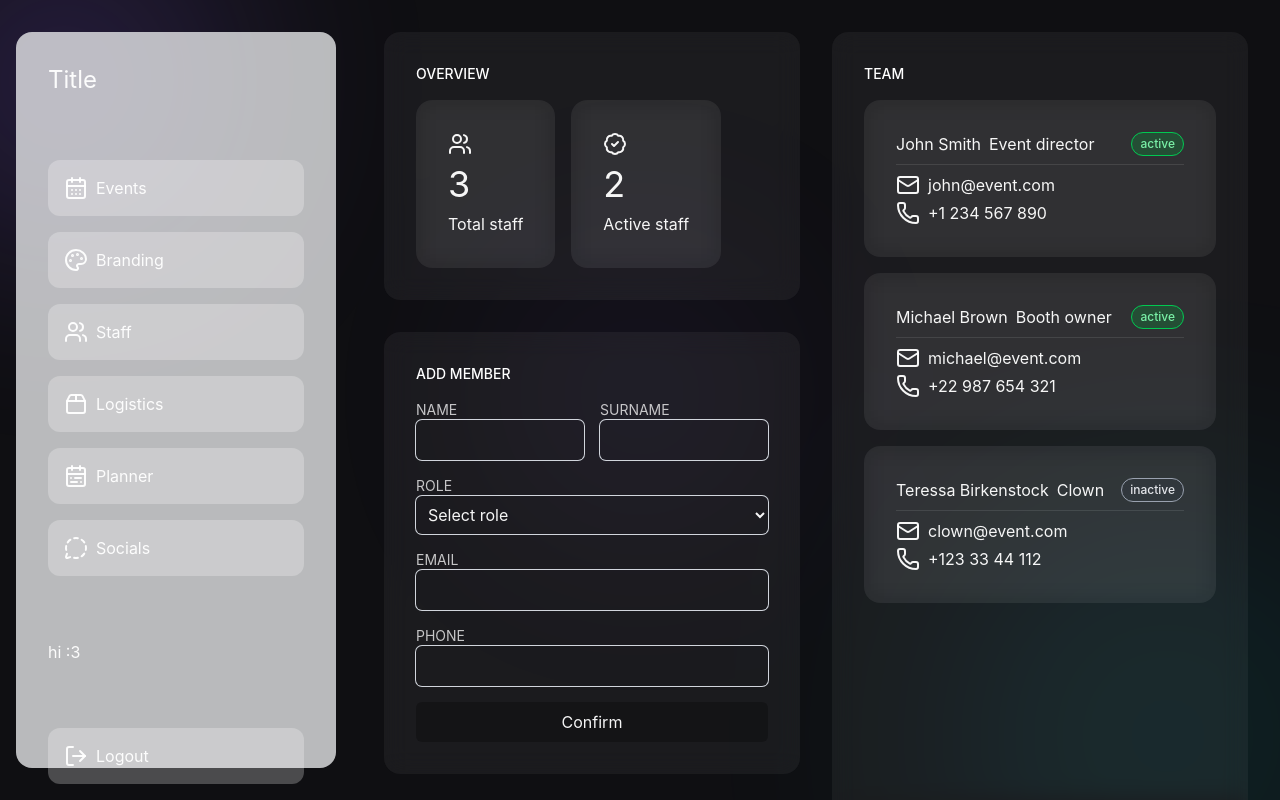
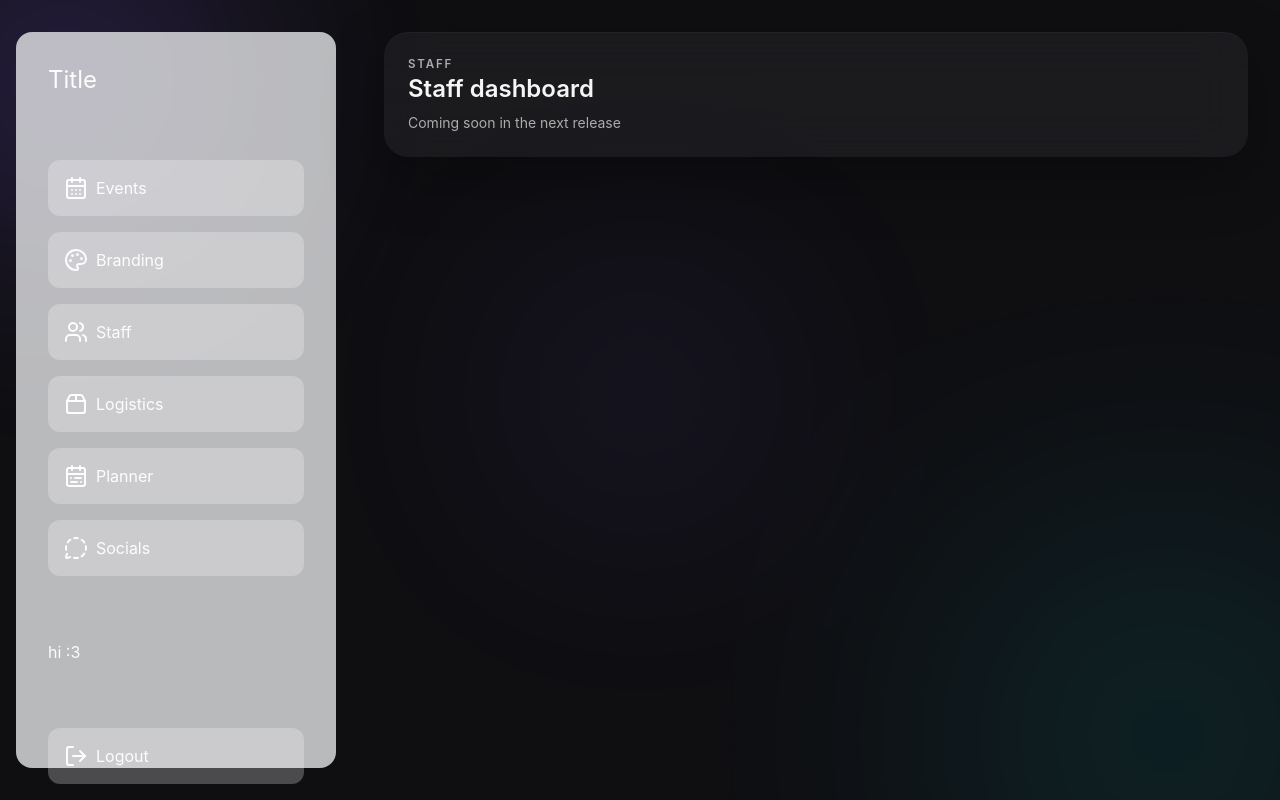
Before and after one commit to ENIX1701/Circa-frontend, a Vue app: page /staff in a window 1280 px wide. Shown: the top 800 px of the page. Built offline with nearby package versions, Linux system fonts and the light colour scheme; sample sign-in values are in the browser's storage.

Commit message:
chore: fix typescript weirdness and other stuff^TM

```diff
--- a/src/components/BaseSelect.vue
+++ b/src/components/BaseSelect.vue
@@ -29,7 +29,7 @@ const emit = defineEmits<{
         v-bind="$attrs"
         :id="id"
         :value="modelValue"
-        @change="emit('update:modelValue', $event.target as HTMLSelectElement).value"
+        @change="emit('update:modelValue', ($event.target as HTMLSelectElement).value)"
         class="block w-full rounded-md p-2"
         :class="[
           error
--- a/src/components/ColorPicker.vue
+++ b/src/components/ColorPicker.vue
@@ -1,11 +1,15 @@
 <script setup lang="ts">
+const { title, color } = defineProps<{
+  title: string
+  color: string
+}>()
+
 const emit = defineEmits<{
-  (e: 'update:color', value: string): void
+  'update:color': [value: string]
 }>()
 
 const handleInput = (event: Event) => {
-  const target = event.target as HTMLInputElement
-  emit('update:color', target.value)
+  emit('update:color', (event.target as HTMLInputElement).value)
 }
 </script>
 
--- a/src/composables/useAuth.ts
+++ b/src/composables/useAuth.ts
@@ -32,6 +32,8 @@ function parseToken() {
 
   try {
     const payload = token.split('.')[1]
+    if (!payload) return null
+
     return JSON.parse(atob(payload)) as { sub: string; role: string; exp: number }
   } catch {
     return null
--- a/src/router/index.ts
+++ b/src/router/index.ts
@@ -55,9 +55,13 @@ router.beforeEach((to) => {
 
   if (to.meta.roles && token) {
     try {
-      const payload = JSON.parse(atob(token.split('.')[1]))
+      const payloadSegment = token.split('.')[1]
+      if (!payloadSegment) {
+        return { name: 'login' }
+      }
+      const payload = JSON.parse(atob(payloadSegment))
+
       const allowedRoles = to.meta.roles as Role[]
-
       if (!allowedRoles.includes(payload.role)) {
         return { path: '/' }
       }
--- a/src/views/LogisticsDashboard.vue
+++ b/src/views/LogisticsDashboard.vue
@@ -1,211 +1,9 @@
-<script setup lang="ts">
-import { ref } from 'vue'
-import BaseCard from '@/components/BaseCard.vue'
-import ItemCard from '@/components/ItemCard.vue'
-import { ItemState } from '@/enums/itemState'
-
-interface ShipmentData {
-  id: number
-  assignee: string
-  amount: number
-  eta: Date
-  type: ItemState
-  item: { name: string; supplier: string }
-}
-
-const supplierScrollContainer = ref<HTMLElement | null>(null)
-const scrollSuppliers = (direction: 'left' | 'right') => {
-  const container = supplierScrollContainer.value
-  if (!container) return
-
-  const firstCard = container.firstElementChild as HTMLElement
-  const cardWidth = firstCard ? firstCard.clientWidth : 75
-  const gap = 16
-
-  const scrollAmount = cardWidth + gap
-  const currentScroll = supplierScrollContainer.value.scrollLeft
-
-  supplierScrollContainer.value.scrollTo({
-    left: direction === 'left' ? currentScroll - scrollAmount : currentScroll + scrollAmount,
-    behavior: 'smooth',
-  })
-}
-
-const suppliers = ref<ShipmentData[]>([
-  {
-    id: 101,
-    assignee: 'Contact: Mike',
-    amount: 12, // Active Orders
-    eta: new Date(),
-    type: ItemState.Planned, // Just for color coding
-    item: { name: 'Raw Materials Ltd', supplier: 'Primary' },
-  },
-  {
-    id: 102,
-    assignee: 'Contact: Sarah',
-    amount: 5,
-    eta: new Date(),
-    type: ItemState.Moving,
-    item: { name: 'Global Logistics', supplier: 'Shipping' },
-  },
-  {
-    id: 103,
-    assignee: 'Contact: AI Bot',
-    amount: 500,
-    eta: new Date(),
-    type: ItemState.Arrived,
-    item: { name: 'Tech Components', supplier: 'Electronics' },
-  },
-  {
-    id: 104,
-    assignee: 'Contact: Dave',
-    amount: 0,
-    eta: new Date(),
-    type: ItemState.Planned,
-    item: { name: 'Packers Inc', supplier: 'Packaging' },
-  },
-])
-
-const planned = ref<ShipmentData[]>([
-  {
-    id: 1,
-    assignee: 'John Doe',
-    amount: 4,
-    eta: new Date('2026-04-10'),
-    type: ItemState.Planned,
-    item: { name: 'Kitty cats', supplier: 'Cat Inc.' },
-  },
-  {
-    id: 2,
-    assignee: 'Who Knows',
-    amount: 1,
-    eta: new Date('2026-06-14'),
-    type: ItemState.Planned,
-    item: { name: 'Lights', supplier: 'The Sun' },
-  },
-])
-const moving = ref<ShipmentData[]>([
-  {
-    id: 3,
-    assignee: 'John Doe',
-    amount: 5,
-    eta: new Date('2026-02-21'),
-    type: ItemState.Moving,
-    item: { name: 'AAAA', supplier: 'uhh' },
-  },
-])
-const arrived = ref<ShipmentData[]>([
-  {
-    id: 4,
-    assignee: 'Fabian Pork',
-    amount: 100,
-    eta: new Date('2025-10-12'),
-    type: ItemState.Arrived,
-    item: { name: 'Secret...', supplier: 'forgor' },
-  },
-])
-</script>
+<script setup lang="ts"></script>
 
 <template>
-  <div class="flex-col space-y-8 pb-20">
-    <div>
-      <div class="flex justify-between items-end mb-2">
-        <span class="block uppercase text-white font-medium text-sm">Suppliers</span>
-
-        <div class="flex gap-2">
-          <button
-            @click="scrollSuppliers('left')"
-            class="p-2 rounded-full bg-white/10 hover:bg-white/20 text-white transition-colors"
-          >
-            <svg
-              xmlns="http://www.w3.org/2000/svg"
-              fill="none"
-              viewBox="0 0 24 24"
-              stroke-width="1.5"
-              stroke="currentColor"
-              class="w-4 h-4"
-            >
-              <path
-                stroke-linecap="round"
-                stroke-linejoin="round"
-                d="M15.75 19.5L8.25 12l7.5-7.5"
-              />
-            </svg>
-          </button>
-          <button
-            @click="scrollSuppliers('right')"
-            class="p-2 rounded-full bg-white/10 hover:bg-white/20 text-white transition-colors"
-          >
-            <svg
-              xmlns="http://www.w3.org/2000/svg"
-              fill="none"
-              viewBox="0 0 24 24"
-              stroke-width="1.5"
-              stroke="currentColor"
-              class="w-4 h-4"
-            >
-              <path stroke-linecap="round" stroke-linejoin="round" d="M8.25 4.5l7.5 7.5-7.5 7.5" />
-            </svg>
-          </button>
-        </div>
-      </div>
-
-      <div
-        ref="supplierScrollContainer"
-        class="flex overflow-x-auto gap-4 snap-x snap-mandatory pb-4 scrollbar-hide"
-        style="scrollbar-width: none; -ms-overflow-style: none"
-      >
-        <div v-for="sup in suppliers" :key="sup.id" class="snap-center shrink-0 w-[85vw] md:w-75">
-          <ItemCard
-            :assignee="sup.assignee"
-            :amount="sup.amount"
-            :eta="sup.eta"
-            :type="sup.type"
-            :item="sup.item"
-          />
-        </div>
-      </div>
-    </div>
-    <span class="block uppercase text-white font-medium text-sm">Inventory</span>
-
-    <span class="block uppercase text-white font-medium text-sm">Status</span>
-
-    <div class="flex-col space-y-4">
-      <BaseCard title="Planned">
-        <ItemCard
-          v-for="entry in planned"
-          :key="entry.id"
-          :assignee="entry.assignee"
-          :amount="entry.amount"
-          :eta="entry.eta"
-          :type="entry.type"
-          :item="entry.item"
-        />
-      </BaseCard>
-
-      <BaseCard title="Moving">
-        <ItemCard
-          v-for="entry in moving"
-          :key="entry.id"
-          :assignee="entry.assignee"
-          :amount="entry.amount"
-          :eta="entry.eta"
-          :type="entry.type"
-          :item="entry.item"
-        />
-      </BaseCard>
-
-      <BaseCard title="Arrived">
-        <ItemCard
-          v-for="entry in arrived"
-          :key="entry.id"
-          :assignee="entry.assignee"
-          :amount="entry.amount"
-          :eta="entry.eta"
-          :type="entry.type"
-          :item="entry.item"
-        />
-      </BaseCard>
-    </div>
+  <div class="glass-panel p-6">
+    <p class="section-label">Staff</p>
+    <h1 class="text-2xl font-semibold">Staff dashboard</h1>
+    <p class="mt-2 text-sm text-(--color-text-muted)">Coming soon in the next release</p>
   </div>
 </template>
--- a/src/views/StaffDashboard.vue
+++ b/src/views/StaffDashboard.vue
@@ -47,108 +47,9 @@ const activeCount = computed(() => {
 </script>
 
 <template>
-  <div class="grid grid-cols-1 xl:grid-cols-2 gap-8">
-    <div class="space-y-8">
-      <!-- total/active staff -->
-      <BaseCard title="Overview">
-        <div class="flex flex-row space-x-4">
-          <BaseCard class="flex-1">
-            <div class="space-y-2">
-              <!-- icon -->
-              <Users />
-              <!-- number -->
-              <span class="block text-4xl">{{ members.length }}</span>
-              <!-- label -->
-              <span class="block">Total staff</span>
-            </div>
-          </BaseCard>
-          <BaseCard class="flex-1">
-            <div class="space-y-2">
-              <!-- icon -->
-              <BadgeCheck />
-              <!-- number -->
-              <span class="block text-4xl">{{ activeCount }}</span>
-              <!-- label -->
-              <span class="block">Active staff</span>
-            </div>
-          </BaseCard>
-        </div>
-      </BaseCard>
-
-      <BaseCard title="Add member" class="flex flex-col space-y-4">
-        <!-- name/surname -->
-        <div class="flex flex-row space-x-4">
-          <BaseInput label="name"></BaseInput>
-          <BaseInput label="surname"></BaseInput>
-        </div>
-        <!-- role (dropdown) -->
-        <BaseSelect
-          id="role"
-          v-model="role"
-          label="role"
-          :options="roleOptions"
-          placeholder="Select role"
-        ></BaseSelect>
-        <!-- email -->
-        <BaseInput label="email"></BaseInput>
-        <!-- phone -->
-        <BaseInput label="phone"></BaseInput>
-        <!-- confirm button -->
-        <BaseButton class="w-full"><span class="block">Confirm</span></BaseButton>
-      </BaseCard>
-
-      <BaseCard title="Quick actions">
-        <div class="flex flex-col space-y-2">
-          <!-- export contacts button -->
-          <BaseButton><span>Export contacts</span></BaseButton>
-          <!-- send team email button -->
-          <BaseButton><span>Send team email</span></BaseButton>
-          <!-- generate reports button -->
-          <BaseButton><span>Generate reports</span></BaseButton>
-        </div>
-      </BaseCard>
-    </div>
-
-    <!-- preview -->
-    <BaseCard title="Team">
-      <!-- list of all members' namecards -->
-      <div class="space-y-4">
-        <BaseCard v-for="member in members" v-bind:key="member.email">
-          <div class="space-y-2">
-            <div class="flex justify-between">
-              <div class="space-x-2">
-                <!-- name -->
-                <span>{{ member.name }} {{ member.surname }}</span>
-                <!-- role -->
-                <span>{{ member.role }}</span>
-              </div>
-              <!-- active pill/badge -->
-              <span
-                class="inline-flex items-center px-2 py-0.5 rounded-full text-xs font-medium border border-solid"
-                :class="
-                  member.badge === 'active'
-                    ? 'bg-green-600/25 text-green-300 border-green-500'
-                    : 'bg-gray-700/15 text-gray-200 border-gray-400'
-                "
-                >{{ member.badge }}</span
-              >
-            </div>
-            <hr class="border-white/10" />
-            <div class="flex flex-col space-y-1">
-              <!-- email -->
-              <div class="flex flex-inline space-x-2">
-                <Mail />
-                <span>{{ member.email }}</span>
-              </div>
-              <!-- number -->
-              <div class="flex flex-inline space-x-2">
-                <Phone />
-                <span>{{ member.phone }}</span>
-              </div>
-            </div>
-          </div>
-        </BaseCard>
-      </div>
-    </BaseCard>
+  <div class="glass-panel p-6">
+    <p class="section-label">Staff</p>
+    <h1 class="text-2xl font-semibold">Staff dashboard</h1>
+    <p class="mt-2 text-sm text-(--color-text-muted)">Coming soon in the next release</p>
   </div>
 </template>
```
Also changed, not shown: 1 other file (tests, documents, lock files or other folders).
